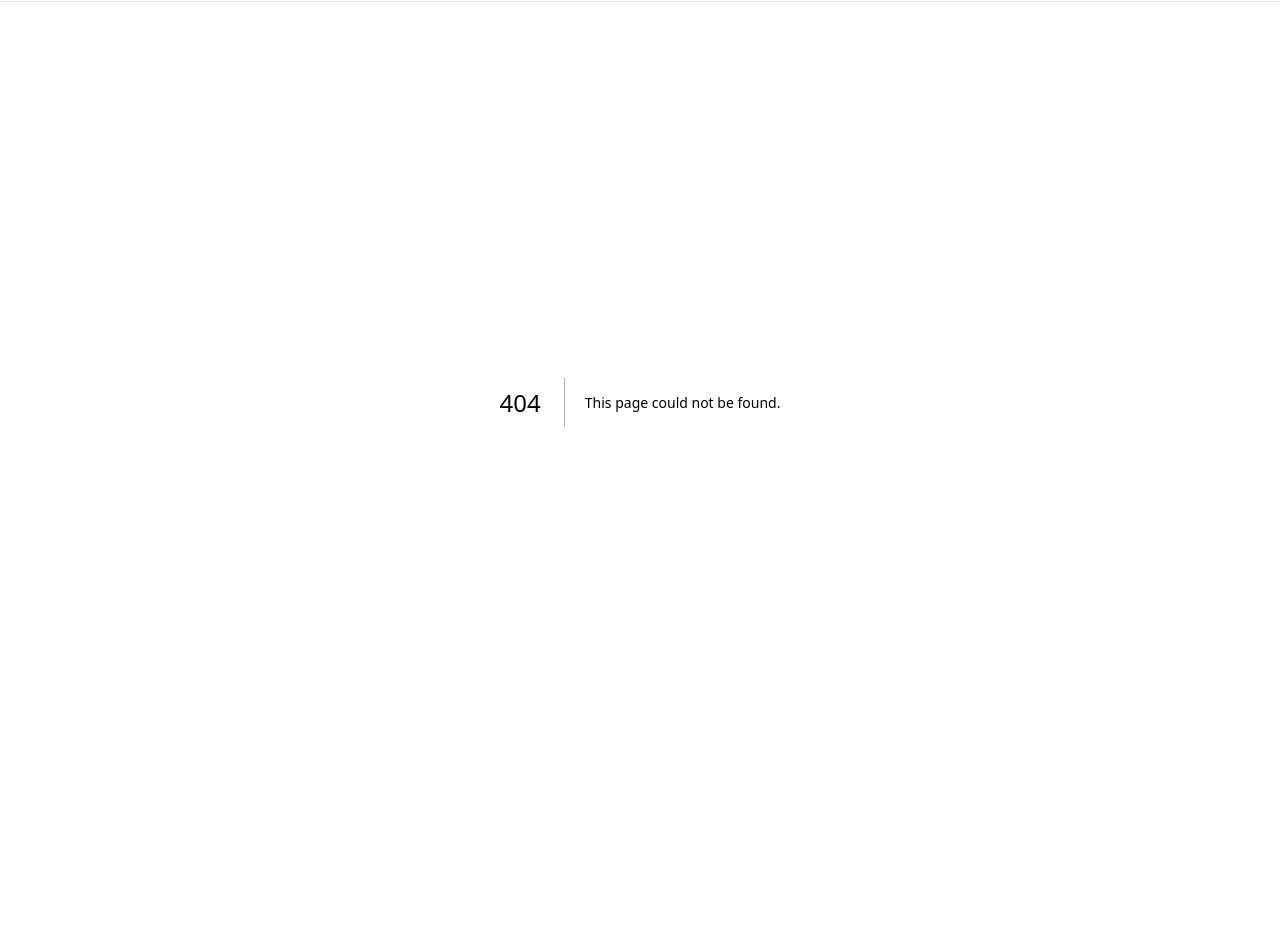
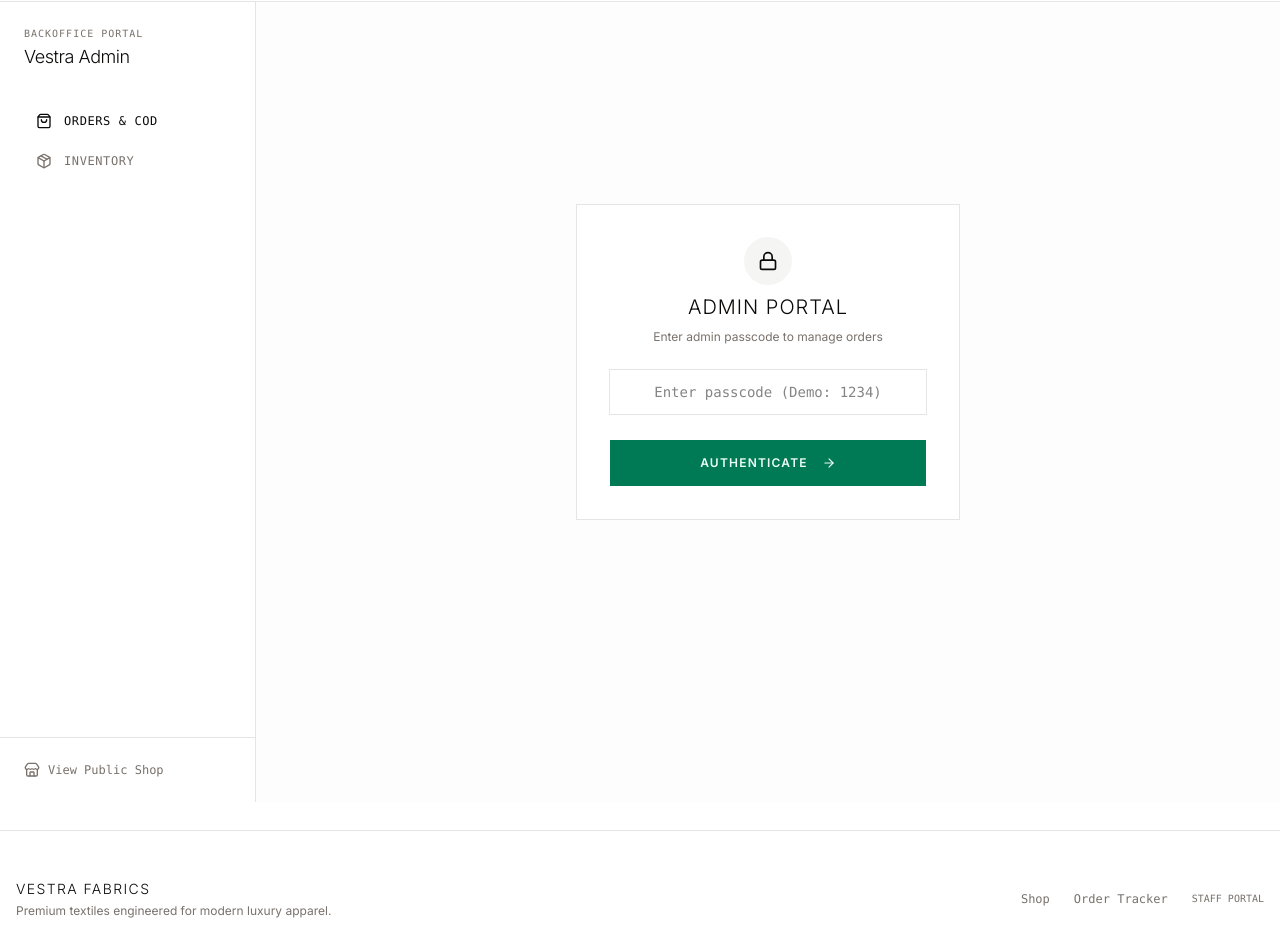
Before and after one commit to rzjaffery/vestra-fabrics, a Next.js app: page /admin/login in a window 1280 px wide. Before the commit this address had no page. Shown: the part 63-1015 px from the top of the page. Before the commit the page ends 865 px from the top, so only its background shows below. Built offline with nearby package versions, Linux system fonts and the light colour scheme.

Commit message:
refactor(architecture): separate public storefront from admin backoffice portal with dedicated layout and login guard

```diff
--- /dev/null
+++ b/src/app/admin/layout.tsx
@@ -0,0 +1,57 @@
+import Link from "next/link"
+import { LayoutDashboard, ShoppingBag, Package, LogOut, Store } from "lucide-react"
+
+export default function AdminLayout({
+                                        children,
+                                    }: {
+    children: React.ReactNode
+}) {
+    return (
+        <div className="min-h-screen flex bg-muted/20">
+            {/* Admin Dedicated Sidebar */}
+            <aside className="w-64 border-r border-border bg-card flex flex-col justify-between hidden md:flex">
+                <div className="p-6 space-y-8">
+                    <div>
+            <span className="text-[10px] font-mono uppercase tracking-widest text-muted-foreground block">
+              Backoffice Portal
+            </span>
+                        <h2 className="text-lg font-light tracking-tight text-foreground mt-0.5">
+                            Vestra Admin
+                        </h2>
+                    </div>
+
+                    <nav className="space-y-1 font-mono text-xs uppercase tracking-wider">
+                        <Link
+                            href="/admin/orders"
+                            className="flex items-center gap-3 px-3 py-2.5 rounded text-foreground hover:bg-muted transition-colors"
+                        >
+                            <ShoppingBag className="h-4 w-4" />
+                            Orders & COD
+                        </Link>
+                        <Link
+                            href="/admin/products"
+                            className="flex items-center gap-3 px-3 py-2.5 rounded text-muted-foreground hover:text-foreground hover:bg-muted transition-colors"
+                        >
+                            <Package className="h-4 w-4" />
+                            Inventory
+                        </Link>
+                    </nav>
+                </div>
+
+                {/* Sidebar Footer Link back to main storefront */}
+                <div className="p-4 border-t border-border">
+                    <Link
+                        href="/shop"
+                        className="flex items-center gap-2 text-xs font-mono text-muted-foreground hover:text-foreground transition-colors p-2"
+                    >
+                        <Store className="h-4 w-4" />
+                        View Public Shop
+                    </Link>
+                </div>
+            </aside>
+
+            {/* Main Admin Dashboard Body */}
+            <main className="flex-1 p-6 md:p-10 overflow-y-auto">{children}</main>
+        </div>
+    )
+}
--- /dev/null
+++ b/src/app/admin/login/page.tsx
@@ -0,0 +1,56 @@
+"use client"
+
+import { useState } from "react"
+import { useRouter } from "next/navigation"
+import { Button } from "@/components/ui/button"
+import { Lock, ArrowRight } from "lucide-react"
+
+export default function AdminLoginPage() {
+    const [passcode, setPasscode] = useState("")
+    const [error, setError] = useState(false)
+    const router = useRouter()
+
+    const handleLogin = (e: React.FormEvent) => {
+        e.preventDefault()
+        // Simple demo pin protection (e.g. 1234 or vestra2026)
+        if (passcode === "1234" || passcode === "admin") {
+            document.cookie = "admin_authenticated=true; path=/"
+            router.push("/admin/orders")
+        } else {
+            setError(true)
+        }
+    }
+
+    return (
+        <div className="min-h-[80vh] flex items-center justify-center px-4">
+            <form onSubmit={handleLogin} className="border border-border p-8 bg-card w-full max-w-sm space-y-6">
+                <div className="text-center space-y-2">
+                    <div className="h-12 w-12 rounded-full bg-muted flex items-center justify-center mx-auto">
+                        <Lock className="h-5 w-5 text-foreground" />
+                    </div>
+                    <h1 className="text-xl font-light uppercase tracking-wider">Admin Portal</h1>
+                    <p className="text-xs text-muted-foreground">Enter admin passcode to manage orders</p>
+                </div>
+
+                <div className="space-y-2">
+                    <input
+                        type="password"
+                        value={passcode}
+                        onChange={(e) => {
+                            setPasscode(e.target.value)
+                            setError(false)
+                        }}
+                        placeholder="Enter passcode (Demo: 1234)"
+                        className="w-full border border-border p-3 text-center font-mono text-sm bg-background focus:outline-none focus:border-foreground"
+                        required
+                    />
+                    {error && <p className="text-[11px] text-destructive text-center">Invalid passcode. Use '1234'.</p>}
+                </div>
+
+                <Button type="submit" className="w-full rounded-none uppercase text-xs tracking-widest h-12">
+                    Authenticate <ArrowRight className="h-4 w-4 ml-2" />
+                </Button>
+            </form>
+        </div>
+    )
+}
--- a/src/app/layout.tsx
+++ b/src/app/layout.tsx
@@ -4,6 +4,7 @@ import "./globals.css";
 import { ThemeProvider } from "@/components/global/theme-provider";
 import { cn } from "@/lib/utils";
 import {Navbar} from "@/components/global/navbar";
+import {Footer} from "@/components/global/footer";
 
 const geistHeading = Geist({subsets:['latin'],variable:'--font-heading'});
 
@@ -32,6 +33,7 @@ export default function RootLayout({
       >
           <Navbar/>
         {children}
+          <Footer/>
       </ThemeProvider>
       </body>
       </html>
--- /dev/null
+++ b/src/components/global/footer.tsx
@@ -0,0 +1,26 @@
+import Link from "next/link"
+
+export function Footer() {
+    return (
+        <footer className="border-t border-border bg-card mt-7">
+            <div className="container mx-auto px-4 py-12 max-w-7xl flex flex-col md:flex-row justify-between items-center gap-6">
+                <div className="text-center md:text-left space-y-1">
+                    <p className="text-sm font-light uppercase tracking-widest">Vestra Fabrics</p>
+                    <p className="text-xs text-muted-foreground">Premium textiles engineered for modern luxury apparel.</p>
+                </div>
+
+                <div className="flex items-center gap-6 text-xs text-muted-foreground font-mono">
+                    <Link href="/shop" className="hover:text-foreground transition-colors">
+                        Shop
+                    </Link>
+                    <Link href="/track-order" className="hover:text-foreground transition-colors">
+                        Order Tracker
+                    </Link>
+                    <Link href="/admin/login" className="hover:text-foreground transition-colors text-[10px] uppercase">
+                        Staff Portal
+                    </Link>
+                </div>
+            </div>
+        </footer>
+    )
+}
--- a/src/components/global/navbar.tsx
+++ b/src/components/global/navbar.tsx
@@ -40,9 +40,6 @@ export function Navbar() {
                         <Link href="/track-order" className="hover:text-foreground transition-colors">
                             Track Order
                         </Link>
-                        <Link href="/admin/orders" className="hover:text-foreground transition-colors">
-                            Admin
-                        </Link>
                     </nav>
 
                     {/* Actions */}
```
